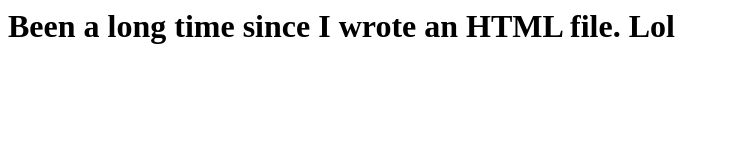
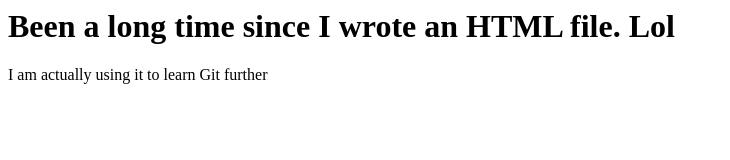
Before and after one commit to Farhan001/learnig_git, a plain HTML site: page index.html in a window 1280 px wide. Shown: the whole page, without its empty margins (0-730 px from the left). Drawn offline with Linux system fonts and the light colour scheme.

Commit message:
Added stuffs to html

```diff
--- a/index.html
+++ b/index.html
@@ -4,5 +4,7 @@
     </head>
     <body>
         <h1>Been a long time since I wrote an HTML file. Lol</h1>
+
+        <p>I am actually using it to learn Git further</p>
     </body>
 </html>
```
